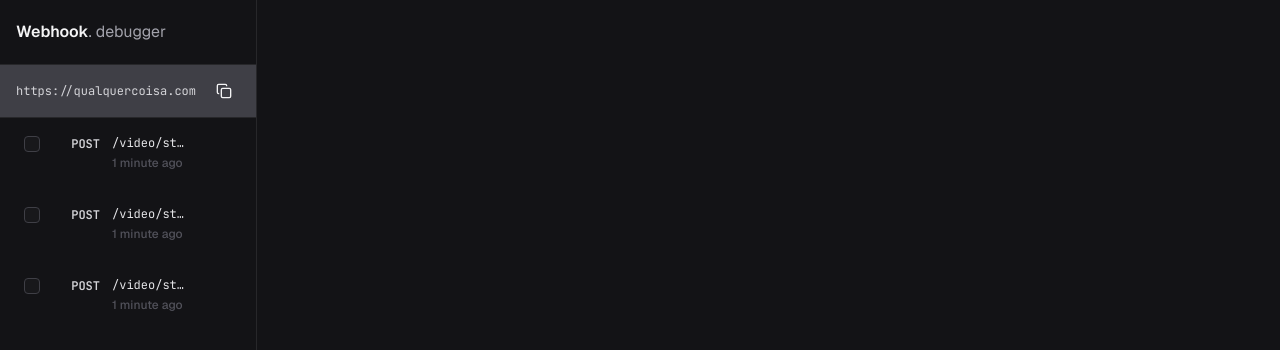
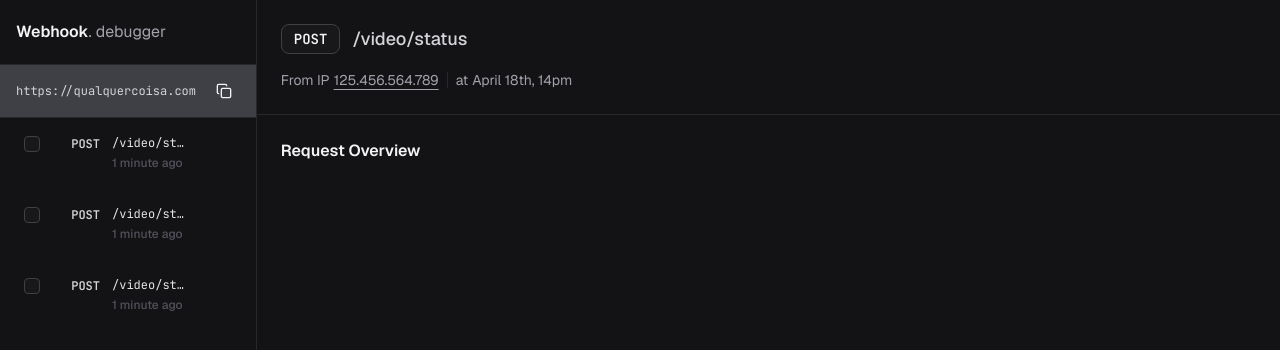
Before and after one commit to jacsonrsasse/webhook-debugger, a React (Vite) app in the folder web/: page / in a window 1280 px wide. Shown: the top 350 px of the page. Built offline with nearby package versions, Linux system fonts and the light colour scheme.

Commit message:
feat: created section title component and used those components in index file

```diff
--- /dev/null
+++ b/web/src/components/section-title.tsx
@@ -0,0 +1,13 @@
+import type { ComponentProps } from "react";
+import { twMerge } from "tailwind-merge";
+
+interface SectionTitleProps extends ComponentProps<"h3"> {}
+
+export function SectionTitle({ className, ...props }: SectionTitleProps) {
+  return (
+    <h3
+      className={twMerge("text-base font-semibold text-zinc-100", className)}
+      {...props}
+    />
+  );
+}
--- a/web/src/routes/index.tsx
+++ b/web/src/routes/index.tsx
@@ -1,12 +1,33 @@
 import { createFileRoute } from "@tanstack/react-router";
 import { Panel, PanelGroup, PanelResizeHandle } from "react-resizable-panels";
 import { Sidebar } from "../components/sidebar";
+import { WebhookDetailHeader } from "../components/webhook-detail-header";
+import { SectionTitle } from "../components/section-title";
 
 export const Route = createFileRoute("/")({
   component: Index,
 });
 
 function Index() {
+  const overviewData = [
+    {
+      key: "Method",
+      value: "POST",
+    },
+    {
+      key: "Status Code",
+      value: "200",
+    },
+    {
+      key: "Content-type",
+      value: "application/json",
+    },
+    {
+      key: "Content-length",
+      value: "28794 bytes",
+    },
+  ];
+
   return (
     <div className="h-screen bg-zinc-900">
       <PanelGroup direction="horizontal">
@@ -16,7 +37,21 @@ function Index() {
 
         <PanelResizeHandle className="w-px bg-zinc-700 hover:bg-zinc-600 transition-colors duration-150" />
 
-        <Panel defaultSize={80} minSize={60}></Panel>
+        <Panel defaultSize={80} minSize={60}>
+          <div className="flex h-full flex-col">
+            <WebhookDetailHeader />
+
+            <div className="flex-1 overflow-y-auto">
+              <div className="space-y-6 p-6">
+                <div className="space-y-4">
+                  <SectionTitle>Request Overview</SectionTitle>
+                </div>
+
+                <div></div>
+              </div>
+            </div>
+          </div>
+        </Panel>
       </PanelGroup>
     </div>
   );
```
